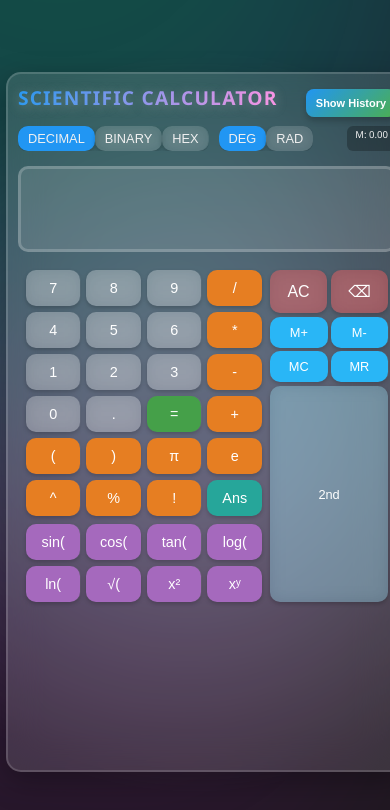
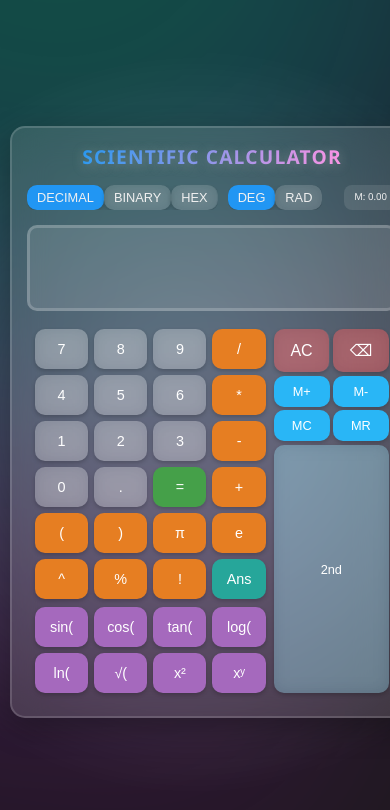
Before and after one commit to zeev22/Scientific-Calculator-Dumalagan-Francisco, a React (Vite) app: page / in a window 390 px wide. Shown: the top 810 px of the page. Built offline with nearby package versions, Linux system fonts and the light colour scheme.

Commit message:
modify some buttons

```diff
--- a/src/App.css
+++ b/src/App.css
@@ -42,6 +42,8 @@ body {
   background: radial-gradient(circle at 50% 50%, rgba(0, 0, 0, 0.7) 20%, rgba(0, 0, 0, 0.9) 80%);
   overflow: auto;
   font-family: 'Segoe UI', Tahoma, Geneva, Verdana, sans-serif;
+  padding: 20px;
+  box-sizing: border-box;
 }
 
 .aurora {
@@ -76,13 +78,13 @@ body {
 }
 
 .calculator {
-  width: 75%;
+  width: 100%;
   max-width: 400px;
   min-height: 500px;
   display: flex;
   flex-direction: column;
   padding: 20px;
-  margin: 10px 0;
+  margin: auto;
   border-radius: 25px;
   background: rgba(255, 255, 255, 0.12);
   backdrop-filter: blur(18px);
@@ -113,11 +115,6 @@ body {
   margin-bottom: 10px;
 }
 
-.calculator-title:hover {
-  text-shadow: 0px 4px 20px rgba(255, 255, 255, 0.5);
-  transform: scale(1.02);
-}
-
 .history-toggle {
   background: linear-gradient(135deg, #2196F3, #4CAF50);
   color: white;
@@ -129,11 +126,6 @@ body {
   cursor: pointer;
   transition: all 0.3s ease-in-out;
   box-shadow: 0px 4px 6px rgba(0, 0, 0, 0.2);
-}
-
-.history-toggle:hover {
-  background: linear-gradient(135deg, #4CAF50, #2196F3);
-  transform: scale(1.05);
 }
 
 .display-settings {
@@ -340,13 +332,6 @@ button:active {
   background: rgba(144, 233, 255, 0.5);
 }
 
-.memory-display {
-  font-size: clamp(0.6rem, 1.5vw, 0.7rem);
-  background: rgba(0, 0, 0, 0.25);
-  padding: 2px 8px;
-  border-radius: 6px;
-}
-
 .history-panel {
   margin-top: 15px;
   background: var(--button-bg);
@@ -394,34 +379,44 @@ button:active {
 .calculator.history-open .history-panel {
   max-height: 180px;
   overflow-y: auto;
-  scrollbar-width: thin;
-  scrollbar-color: rgba(255, 255, 255, 0.3) rgba(255, 255, 255, 0.1);
 }
 
-/* Mobile (≤480px) */
 @media (max-width: 480px) {
+  body {
+    padding: 10px;
+    display: flex;
+    justify-content: center;
+    align-items: center;
+    height: 100vh;
+  }
+
   .calculator {
     width: 100%;
-    min-height: 80vh; /* Increased height to better fit the screen */
-    max-height: 100vh;
+    min-height: auto;
+    max-height: 90vh;
     height: auto;
     overflow-y: auto;
-    border-radius: 15px; /* Adjusted border radius for mobile */
-    padding: 10px;
-    max-width: none;
+    border-radius: 15px;
+    padding: 15px;
+    max-width: 100%;
+    margin: auto;
+  }
+
+  .calculator-header {
+    justify-content: center;
+  }
+
+  .history-toggle {
+    display: none;
   }
 
   .buttons-grid {
     grid-template-columns: 2fr 1fr;
   }
 
-  .scientific-buttons {
-    display: grid;
-  }
-
   button {
-    padding: 10px 0; /* Increased for better touch target */
-    font-size: 0.9rem; /* Slightly larger for readability */
+    padding: 12px 0;
+    font-size: 0.9rem;
   }
 
   .clear-btn, .delete-btn {
@@ -430,12 +425,12 @@ button:active {
   }
 
   .memory-btn {
-    padding: 8px 0; /* Increased for balance */
+    padding: 8px 0;
     font-size: 0.8rem;
   }
 
   .second-btn {
-    padding: 8px 0; /* Reduced to match memory buttons */
+    padding: 8px 0;
     font-size: 0.8rem;
   }
 
@@ -464,20 +459,10 @@ button:active {
   }
 }
 
-/* Tablet (481px–768px) */
 @media (min-width: 481px) and (max-width: 768px) {
   .calculator {
     max-width: 500px;
     padding: 15px;
-
-  }
-
-  .buttons-grid {
-    grid-template-columns: 3fr 1fr;
-  }
-
-  .scientific-buttons {
-    display: grid;
   }
 
   button {
@@ -503,25 +488,12 @@ button:active {
   .side-buttons {
     gap: 6px;
   }
-
-  .clear-buttons, .memory-buttons {
-    gap: 6px;
-  }
 }
 
-/* Desktop (≥769px) */
 @media (min-width: 769px) {
   .calculator {
     max-width: 600px;
     padding: 25px;
-  }
-
-  .buttons-grid {
-    grid-template-columns: 3fr 1fr;
-  }
-
-  .scientific-buttons {
-    display: grid;
   }
 
   button {
@@ -544,14 +516,6 @@ button:active {
     font-size: 1rem;
   }
 
-  .side-buttons {
-    gap: 8px;
-  }
-
-  .clear-buttons, .memory-buttons {
-    gap: 6px;
-  }
-
   .display {
     min-height: 90px;
   }
--- a/src/App.jsx
+++ b/src/App.jsx
@@ -4,6 +4,7 @@ import { useState } from "react";
 import "./App.css";
 
 export default function Calculator() {
+  // State declarations
   const [displayMode, setDisplayMode] = useState("decimal");
   const [angleMode, setAngleMode] = useState("deg");
   const [input, setInput] = useState("");
@@ -13,19 +14,55 @@ export default function Calculator() {
   const [history, setHistory] = useState([]);
   const [showHistory, setShowHistory] = useState(false);
 
-  // Iterative factorial to avoid stack overflow for large numbers
+  // Button definitions
+  const basicButtons = [
+    "7", "8", "9", "/",
+    "4", "5", "6", "*",
+    "1", "2", "3", "-",
+    "0", ".", "=", "+",
+    "(", ")", "π", "e",
+    "^", "%", "!", "Ans"
+  ];
+
+  const scientificFunctions = {
+    primary: [
+      { label: "sin(", value: "sin(", fn: (x) => angleMode === "deg" ? Math.sin(x * Math.PI / 180) : Math.sin(x) },
+      { label: "cos(", value: "cos(", fn: (x) => angleMode === "deg" ? Math.cos(x * Math.PI / 180) : Math.cos(x) },
+      { label: "tan(", value: "tan(", fn: (x) => angleMode === "deg" ? Math.tan(x * Math.PI / 180) : Math.tan(x) },
+      { label: "log(", value: "log(", fn: (x) => Math.log10(x) },
+      { label: "ln(", value: "ln(", fn: (x) => Math.log(x) },
+      { label: "√(", value: "√(", fn: (x) => Math.sqrt(x) },
+      { label: "x²", value: "^2", fn: (x) => x ** 2 },
+      { label: "xʸ", value: "^", fn: (x, y) => x ** y }
+    ],
+    secondary: [
+      { label: "asin(", value: "asin(", fn: (x) => angleMode === "deg" ? Math.asin(x) * 180 / Math.PI : Math.asin(x) },
+      { label: "acos(", value: "acos(", fn: (x) => angleMode === "deg" ? Math.acos(x) * 180 / Math.PI : Math.acos(x) },
+      { label: "atan(", value: "atan(", fn: (x) => angleMode === "deg" ? Math.atan(x) * 180 / Math.PI : Math.atan(x) },
+      { label: "floor(", value: "floor(", fn: (x) => Math.floor(x) },
+      { label: "ceil(", value: "ceil(", fn: (x) => Math.ceil(x) },
+      { label: "abs(", value: "abs(", fn: (x) => Math.abs(x) },
+      { label: "∛(", value: "∛(", fn: (x) => Math.cbrt(x) },
+      { label: "exp(", value: "exp(", fn: (x) => Math.exp(x) }
+    ]
+  };
+
+  const clearButtons = ["AC", "⌫"];
+  const memoryButtons = ["M+", "M-", "MC", "MR"];
+
+  // Helper functions
   const factorial = (n) => {
     if (n < 0 || !Number.isInteger(n)) return NaN;
     if (n === 0) return 1;
     let result = 1;
     for (let i = 1; i <= n; i++) {
       result *= i;
-      // Prevent overflow by capping at a reasonable limit
       if (result > Number.MAX_SAFE_INTEGER) return Infinity;
     }
     return result;
   };
 
+  // Event handlers
   const handleDisplayModeChange = (newMode) => setDisplayMode(newMode);
   const handleAngleModeChange = (newMode) => setAngleMode(newMode);
   const toggleSecondMode = () => setSecondMode(!secondMode);
@@ -34,30 +71,36 @@ export default function Calculator() {
   const handleClick = (value) => {
     if (value === "=") {
       try {
-        // Step 1: Parse the expression for special handling of '%'
+        if (!input.trim()) {
+          setResult("Error: Empty expression");
+          return;
+        }
+
         let expression = input;
 
-        // Handle '%' as modulo when between two numbers (e.g., "10 % 3")
-        // Use a regex to find patterns like "number % number"
+        // Handle percentage operations
+        expression = expression.replace(
+          /(\d+\.?\d*)\s*([+-])\s*(\d+\.?\d*)%/g,
+          (match, num1, operator, num2) => {
+            const percentageValue = (parseFloat(num2) / 100) * parseFloat(num1);
+            return operator === "+" ? `(${num1} + ${percentageValue})` : `(${num1} - ${percentageValue})`;
+          }
+        );
+
+        // Handle standalone percentage
+        expression = expression.replace(
+          /(\d+\.?\d*)%/g,
+          "($1 / 100)"
+        );
+
+        // Handle modulo
         expression = expression.replace(
           /(\d+\.?\d*)\s*%\s*(\d+\.?\d*)/g,
           "($1 % $2)"
         );
 
-        // Handle '%' as percentage when it's a suffix (e.g., "5%")
-        expression = expression.replace(
-          /(\d+\.?\d*)%/g,
-          "($1 / 100)"
-        );
-
-        // Step 2: Replace mathematical functions and constants
+        // Replace mathematical functions and constants
         expression = expression
-          .replace(/sin\(/g, `Math.sin(${angleMode === "deg" ? "Math.PI/180*" : ""}`)
-          .replace(/cos\(/g, `Math.cos(${angleMode === "deg" ? "Math.PI/180*" : ""}`)
-          .replace(/tan\(/g, `Math.tan(${angleMode === "deg" ? "Math.PI/180*" : ""}`)
-          .replace(/asin\(/g, `${angleMode === "deg" ? "180/Math.PI*" : ""}Math.asin(`)
-          .replace(/acos\(/g, `${angleMode === "deg" ? "180/Math.PI*" : ""}Math.acos(`)
-          .replace(/atan\(/g, `${angleMode === "deg" ? "180/Math.PI*" : ""}Math.atan(`)
           .replace(/log\(/g, "Math.log10(")
           .replace(/ln\(/g, "Math.log(")
           .replace(/√\(/g, "Math.sqrt(")
@@ -65,32 +108,56 @@ export default function Calculator() {
           .replace(/floor\(/g, "Math.floor(")
           .replace(/ceil\(/g, "Math.ceil(")
           .replace(/abs\(/g, "Math.abs(")
+          .replace(/exp\(/g, "Math.exp(")
           .replace(/\^/g, "**")
           .replace(/π/g, "Math.PI")
           .replace(/e/g, "Math.E")
           .replace(/M/g, memory)
           .replace(/(\d+)!/g, (_, num) => factorial(parseInt(num)));
 
-        // Step 3: Evaluate the expression
+        // Handle trigonometric functions with angle mode conversion
+        const trigFunctions = ["sin", "cos", "tan", "asin", "acos", "atan"];
+        trigFunctions.forEach((func) => {
+          const regex = new RegExp(`${func}\\(([^()]+)\\)`, "g");
+          expression = expression.replace(regex, (match, arg) => {
+            if (func.startsWith("a")) {
+              return angleMode === "deg"
+                ? `(Math.${func}(${arg}) * 180 / Math.PI)`
+                : `Math.${func}(${arg})`;
+            } else {
+              return angleMode === "deg"
+                ? `Math.${func}((${arg}) * Math.PI / 180)`
+                : `Math.${func}(${arg})`;
+            }
+          });
+        });
+
+        // Validate parentheses
+        const openParens = (expression.match(/\(/g) || []).length;
+        const closeParens = (expression.match(/\)/g) || []).length;
+        if (openParens !== closeParens) {
+          throw new Error("Mismatched parentheses");
+        }
+
+        // Evaluate the expression
         const evalResult = Function(`'use strict'; return (${expression})`)();
 
-        // Step 4: Format the result based on display mode
-        let formattedResult = evalResult;
-        if (displayMode === "binary") {
+        // Format the result
+        let formattedResult;
+        if (!Number.isFinite(evalResult)) {
+          formattedResult = evalResult.toString();
+        } else if (displayMode === "binary") {
           formattedResult = Math.floor(evalResult).toString(2);
         } else if (displayMode === "hex") {
           formattedResult = Math.floor(evalResult).toString(16).toUpperCase();
         } else {
-          // For decimal, round to avoid floating-point precision issues
-          formattedResult = Number.isFinite(evalResult)
-            ? Number(evalResult.toFixed(10))
-            : evalResult;
+          formattedResult = Number(evalResult.toFixed(10));
         }
 
         setResult(formattedResult.toString());
         setHistory([{ expression: input, result: formattedResult }, ...history.slice(0, 9)]);
       } catch (error) {
-        setResult("Error");
+        setResult(`Error: ${error.message || "Invalid expression"}`);
       }
     } else if (value === "AC") {
       setInput("");
@@ -109,36 +176,10 @@ export default function Calculator() {
       setInput(input + "M");
     } else if (value === "MC") {
       setMemory(0);
-    } else if (value === "x²") {
-      setInput(input + "^2");
-    } else if (value === "xʸ") {
-      setInput(input + "^");
     } else {
       setInput(input + value);
     }
   };
-
-  const basicButtons = [
-    "7", "8", "9", "/",
-    "4", "5", "6", "*",
-    "1", "2", "3", "-",
-    "0", ".", "=", "+",
-    "(", ")", "π", "e",
-    "^", "%", "!", "Ans"
-  ];
-
-  const primaryScientificButtons = [
-    "sin(", "cos(", "tan(", "log(",
-    "ln(", "√(", "x²", "xʸ"
-  ];
-
-  const secondaryScientificButtons = [
-    "asin(", "acos(", "atan(", "floor(",
-    "ceil(", "abs(", "∛(", "exp("
-  ];
-
-  const clearButtons = ["AC", "⌫"];
-  const memoryButtons = ["M+", "M-", "MC", "MR"];
 
   return (
     <div className="app">
@@ -211,13 +252,13 @@ export default function Calculator() {
             </div>
 
             <div className="scientific-buttons">
-              {(secondMode ? secondaryScientificButtons : primaryScientificButtons).map((btn) => (
+              {(secondMode ? scientificFunctions.secondary : scientificFunctions.primary).map((func) => (
                 <button
-                  key={btn}
+                  key={func.value}
                   className="function-btn"
-                  onClick={() => handleClick(btn)}
+                  onClick={() => handleClick(func.value)}
                 >
-                  {btn}
+                  {func.label}
                 </button>
               ))}
             </div>
```
